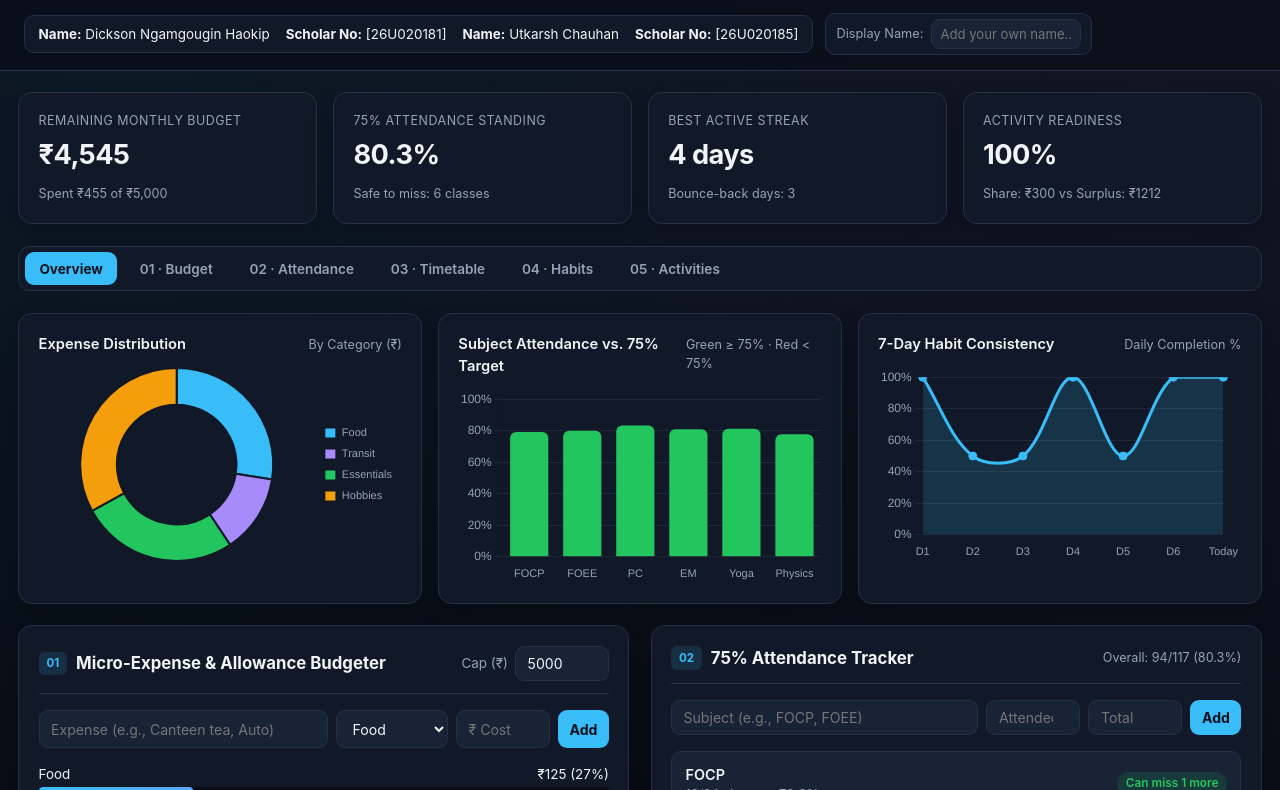
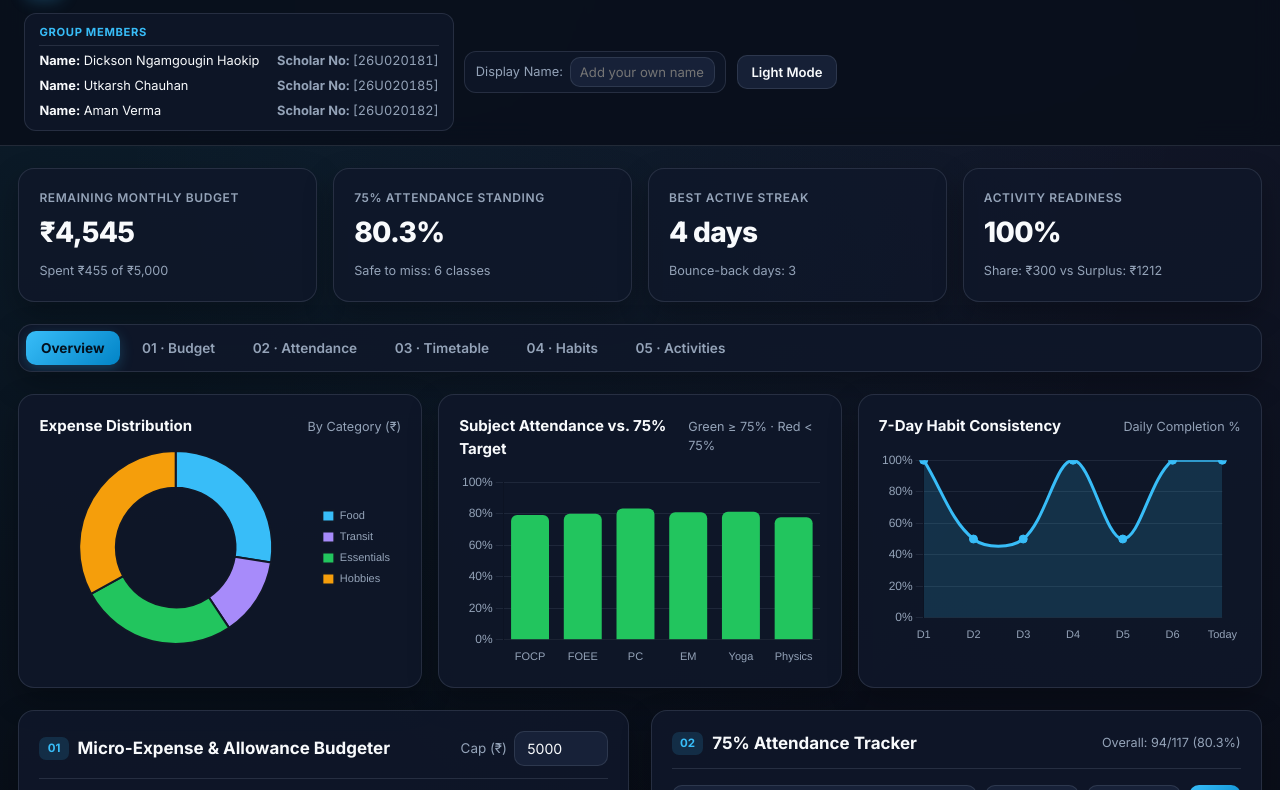
Before and after one commit to dkhk06/focp-student-hub, a plain HTML site: page index.html in a window 1280 px wide. Shown: the part 63-853 px from the top of the page. Drawn offline with nearby package versions, Linux system fonts and the light colour scheme.

Commit message:
Order group members one per line with Group Members header

```diff
--- a/index.html
+++ b/index.html
@@ -1,28 +1,26 @@
 <!DOCTYPE html>
-<html lang="en">
+<html lang="en" data-theme="dark">
 
 <head>
     <meta charset="UTF-8" />
     <meta name="viewport" content="width=device-width, initial-scale=1.0" />
     <title>CampusPulse — Visual Student Analytics, Timetable & Planner</title>
+    <link rel="preconnect" href="https://fonts.googleapis.com" />
+    <link rel="preconnect" href="https://fonts.gstatic.com" crossorigin />
+    <link href="https://fonts.googleapis.com/css2?family=Inter:wght@400;500;600;700;800;900&display=swap"
+        rel="stylesheet" />
     <link rel="stylesheet" href="style.css" />
     <script src="https://cdn.jsdelivr.net/npm/chart.js@4.4.4/dist/chart.umd.min.js"></script>
 </head>
 
 <body>
-    <!-- Split Curtain Intro (D / U on left, K / K on right) -->
+    <!-- Split Curtain Intro (Student hub) -->
     <div id="curtain-intro" class="curtain-overlay" aria-hidden="true">
         <div class="curtain-half curtain-left">
-            <div class="curtain-stack curtain-stack-left">
-                <span class="curtain-letter">D</span>
-                <span class="curtain-sub">U</span>
-            </div>
+            <span class="curtain-word curtain-word-left">Student hub</span>
         </div>
         <div class="curtain-half curtain-right">
-            <div class="curtain-stack curtain-stack-right">
-                <span class="curtain-letter">K</span>
-                <span class="curtain-sub">K</span>
-            </div>
+            <span class="curtain-word curtain-word-right">Student hub</span>
         </div>
     </div>
 
@@ -39,17 +37,32 @@
 
         <div class="header-right">
             <div class="student-meta">
-                <span><strong>Name:</strong> Dickson Ngamgougin Haokip</span>
-                <span><strong>Scholar No:</strong> [26U020181]</span>
-                <span><strong>Name:</strong> Utkarsh Chauhan</span>
-                <span><strong>Scholar No:</strong> [26U020185]</span>
+                <div class="meta-header">Group Members</div>
+                <div class="member-row">
+                    <span><strong>Name:</strong> Dickson Ngamgougin Haokip</span>
+                    <span class="scholar-tag"><strong>Scholar No:</strong> [26U020181]</span>
+                </div>
+                <div class="member-row">
+                    <span><strong>Name:</strong> Utkarsh Chauhan</span>
+                    <span class="scholar-tag"><strong>Scholar No:</strong> [26U020185]</span>
+                </div>
+                <div class="member-row">
+                    <span><strong>Name:</strong> Aman Verma</span>
+                    <span class="scholar-tag"><strong>Scholar No:</strong> [26U020182]</span>
+                </div>
             </div>
+
             <div class="custom-name-box">
                 <label for="custom-display-name">Display Name:</label>
                 <input type="text" id="custom-display-name" placeholder="Add your own name..."
                     aria-label="Add your own name" />
                 <span id="custom-name-tag" class="custom-name-pill" hidden></span>
             </div>
+
+            <button type="button" id="theme-toggle" class="btn-secondary theme-btn"
+                aria-label="Toggle dark or light mode">
+                Light Mode
+            </button>
         </div>
     </header>
 
@@ -290,7 +303,7 @@
         <footer class="footer-actions">
             <span class="hint">Data persists automatically in browser storage (<code>localStorage</code>)</span>
             <div class="footer-btns">
-                <button id="replay-curtain" class="btn-secondary">Replay D | K Curtain</button>
+                <button id="replay-curtain" class="btn-secondary">Replay Intro</button>
                 <button id="reset-demo" class="btn-secondary">Reset Sample Data</button>
             </div>
         </footer>
--- a/style.css
+++ b/style.css
@@ -1,20 +1,52 @@
 :root {
-    --bg: #080c14;
-    --surface: #111827;
-    --surface-2: #192336;
-    --surface-hover: #212e47;
-    --text: #f1f5f9;
+    --bg: #070b14;
+    --bg-glow-1: rgba(56, 189, 248, 0.11);
+    --bg-glow-2: rgba(129, 140, 248, 0.09);
+    --surface: rgba(15, 23, 42, 0.88);
+    --surface-2: rgba(24, 35, 58, 0.92);
+    --surface-hover: rgba(34, 49, 79, 0.96);
+    --text: #f8fafc;
     --muted: #94a3b8;
     --accent: #38bdf8;
-    --accent-soft: rgba(56, 189, 248, 0.14);
+    --accent-strong: #0284c7;
+    --accent-text: #03101d;
+    --accent-soft: rgba(56, 189, 248, 0.15);
     --green: #22c55e;
-    --green-soft: rgba(34, 197, 94, 0.14);
+    --green-soft: rgba(34, 197, 94, 0.15);
     --amber: #f59e0b;
-    --amber-soft: rgba(245, 158, 11, 0.14);
+    --amber-soft: rgba(245, 158, 11, 0.15);
     --red: #f87171;
-    --red-soft: rgba(248, 113, 113, 0.14);
-    --border: #253147;
-    --radius: 14px;
+    --red-soft: rgba(248, 113, 113, 0.15);
+    --border: rgba(148, 163, 184, 0.18);
+    --topbar-bg: rgba(9, 14, 26, 0.86);
+    --curtain-bg: linear-gradient(135deg, #0c1528 0%, #060a12 100%);
+    --shadow: 0 12px 30px rgba(0, 0, 0, 0.28);
+    --radius: 16px;
+}
+
+:root[data-theme="light"] {
+    --bg: #f4f7fb;
+    --bg-glow-1: rgba(2, 132, 199, 0.08);
+    --bg-glow-2: rgba(99, 102, 241, 0.07);
+    --surface: rgba(255, 255, 255, 0.94);
+    --surface-2: #f1f5f9;
+    --surface-hover: #e2e8f0;
+    --text: #0f172a;
+    --muted: #475569;
+    --accent: #0284c7;
+    --accent-strong: #0369a1;
+    --accent-text: #ffffff;
+    --accent-soft: rgba(2, 132, 199, 0.12);
+    --green: #16a34a;
+    --green-soft: rgba(22, 163, 74, 0.12);
+    --amber: #d97706;
+    --amber-soft: rgba(217, 119, 6, 0.12);
+    --red: #dc2626;
+    --red-soft: rgba(220, 38, 38, 0.12);
+    --border: rgba(15, 23, 42, 0.12);
+    --topbar-bg: rgba(255, 255, 255, 0.88);
+    --curtain-bg: linear-gradient(135deg, #e0f2fe 0%, #f8fafc 100%);
+    --shadow: 0 10px 25px rgba(15, 23, 42, 0.06);
 }
 
 * {
@@ -26,15 +58,16 @@
 
 body {
     background:
-        radial-gradient(circle at 10% 0%, rgba(56, 189, 248, 0.09), transparent 35%),
-        radial-gradient(circle at 90% 5%, rgba(167, 139, 250, 0.07), transparent 35%),
+        radial-gradient(circle at 12% 0%, var(--bg-glow-1), transparent 38%),
+        radial-gradient(circle at 88% 4%, var(--bg-glow-2), transparent 38%),
         var(--bg);
     color: var(--text);
     line-height: 1.5;
     min-height: 100vh;
+    transition: background-color 0.25s ease, color 0.25s ease;
 }
 
-/* Split Curtain Intro (D | K) */
+/* Split Curtain Intro ("Student hub") */
 .curtain-overlay {
     position: fixed;
     inset: 0;
@@ -50,45 +83,47 @@ body {
 }
 
 .curtain-half {
+    position: relative;
     width: 50%;
     height: 100%;
-    background: linear-gradient(180deg, #0b1324 0%, #060911 100%);
-    display: flex;
-    align-items: center;
-    transition: transform 0.9s cubic-bezier(0.77, 0, 0.175, 1);
+    background: var(--curtain-bg);
+    overflow: hidden;
+    transition: transform 1.65s cubic-bezier(0.22, 1, 0.36, 1);
     will-change: transform;
 }
 
 .curtain-left {
-    justify-content: flex-end;
     border-right: 1px solid rgba(56, 189, 248, 0.35);
-    box-shadow: inset -18px 0 36px rgba(0, 0, 0, 0.55);
 }
 
 .curtain-right {
-    justify-content: flex-start;
     border-left: 1px solid rgba(56, 189, 248, 0.35);
-    box-shadow: inset 18px 0 36px rgba(0, 0, 0, 0.55);
 }
 
-.curtain-letter {
-    font-size: clamp(4.5rem, 12vw, 9.5rem);
+.curtain-word {
+    position: absolute;
+    top: 50%;
+    transform: translateY(-50%);
+    font-size: clamp(2.4rem, 7vw, 5.5rem);
     font-weight: 900;
-    line-height: 1;
-    letter-spacing: -0.04em;
-    background: linear-gradient(135deg, #f8fafc 15%, var(--accent) 85%);
+    letter-spacing: -0.03em;
+    white-space: nowrap;
+    background: linear-gradient(135deg, var(--text) 15%, var(--accent) 88%);
     -webkit-background-clip: text;
     background-clip: text;
     color: transparent;
     user-select: none;
 }
 
-.curtain-left .curtain-letter {
-    padding-right: 0.14em;
+/* Aligns "Student hub" as one continuous word across the 50% split */
+.curtain-word-left {
+    left: 100%;
+    transform: translate(-50%, -50%);
 }
 
-.curtain-right .curtain-letter {
-    padding-left: 0.14em;
+.curtain-word-right {
+    left: 0;
+    transform: translate(-50%, -50%);
 }
 
 .curtain-overlay.open .curtain-left {
@@ -101,8 +136,8 @@ body {
 
 /* Header & Layout */
 .topbar {
-    background: rgba(10, 15, 26, 0.94);
-    backdrop-filter: blur(10px);
+    background: var(--topbar-bg);
+    backdrop-filter: blur(14px);
     border-bottom: 1px solid var(--border);
     padding: 0.9rem 1.5rem;
     display: flex;
@@ -123,21 +158,23 @@ body {
 }
 
 .brand-mark {
-    width: 38px;
-    height: 38px;
-    border-radius: 10px;
-    background: linear-gradient(135deg, var(--accent), #0284c7);
-    color: #04101d;
+    width: 40px;
+    height: 40px;
+    border-radius: 12px;
+    background: linear-gradient(135deg, var(--accent), var(--accent-strong));
+    color: var(--accent-text);
     font-weight: 800;
     display: grid;
     place-items: center;
-    font-size: 0.92rem;
+    font-size: 0.95rem;
     flex-shrink: 0;
+    box-shadow: 0 6px 16px rgba(56, 189, 248, 0.25);
 }
 
 .brand h1 {
-    font-size: 1.2rem;
-    letter-spacing: -0.02em;
+    font-size: 1.22rem;
+    font-weight: 800;
+    letter-spacing: -0.025em;
 }
 
 .subtitle {
@@ -149,10 +186,10 @@ body {
     background: var(--accent-soft);
     color: var(--accent);
     border: 1px solid rgba(56, 189, 248, 0.35);
-    padding: 0.22rem 0.65rem;
+    padding: 0.24rem 0.7rem;
     border-radius: 999px;
-    font-size: 0.76rem;
-    font-weight: 600;
+    font-size: 0.75rem;
+    font-weight: 700;
     white-space: nowrap;
 }
 
@@ -160,18 +197,42 @@ body {
     display: flex;
     flex-wrap: wrap;
     align-items: center;
-    gap: 0.75rem;
+    gap: 0.65rem;
 }
 
 .student-meta {
     display: flex;
-    flex-wrap: wrap;
-    gap: 1rem;
-    font-size: 0.84rem;
+    flex-direction: column;
+    gap: 0.35rem;
+    font-size: 0.8rem;
     background: var(--surface);
-    padding: 0.5rem 0.85rem;
-    border-radius: 10px;
+    padding: 0.6rem 0.9rem;
+    border-radius: 12px;
     border: 1px solid var(--border);
+    min-width: 340px;
+}
+
+.meta-header {
+    font-size: 0.7rem;
+    font-weight: 700;
+    text-transform: uppercase;
+    letter-spacing: 0.06em;
+    color: var(--accent);
+    padding-bottom: 0.25rem;
+    border-bottom: 1px solid var(--border);
+}
+
+.member-row {
+    display: flex;
+    justify-content: space-between;
+    align-items: center;
+    gap: 1.1rem;
+    white-space: nowrap;
+}
+
+.scholar-tag {
+    color: var(--muted);
+    font-variant-numeric: tabular-nums;
 }
 
 .custom-name-box {
@@ -180,7 +241,7 @@ body {
     gap: 0.45rem;
     background: var(--surface);
     padding: 0.35rem 0.65rem;
-    border-radius: 10px;
+    border-radius: 12px;
     border: 1px solid var(--border);
     font-size: 0.8rem;
     color: var(--muted);
@@ -189,8 +250,8 @@ body {
 .custom-name-box input {
     padding: 0.35rem 0.55rem;
     font-size: 0.82rem;
-    width: 150px;
-    min-width: 110px;
+    width: 145px;
+    min-width: 105px;
 }
 
 .custom-name-pill {
@@ -204,10 +265,16 @@ body {
     white-space: nowrap;
 }
 
+.theme-btn {
+    font-size: 0.82rem;
+    font-weight: 600;
+    padding: 0.52rem 0.85rem;
+}
+
 .container {
     max-width: 1280px;
-    margin: 1.35rem auto;
-    padding: 0 1.15rem 3rem;
+    margin: 1.4rem auto;
+    padding: 0 1.15rem 3.2rem;
     display: flex;
     flex-direction: column;
     gap: 1.35rem;
@@ -224,21 +291,28 @@ body {
     background: var(--surface);
     border: 1px solid var(--border);
     border-radius: var(--radius);
-    padding: 1.2rem;
-    box-shadow: 0 10px 25px rgba(0, 0, 0, 0.22);
+    padding: 1.25rem;
+    box-shadow: var(--shadow);
+    transition: border-color 0.2s ease, transform 0.2s ease, background-color 0.25s ease;
+}
+
+.kpi-card:hover {
+    border-color: rgba(56, 189, 248, 0.38);
 }
 
 .kpi-label {
     color: var(--muted);
-    font-size: 0.78rem;
+    font-size: 0.75rem;
+    font-weight: 600;
     text-transform: uppercase;
-    letter-spacing: 0.04em;
+    letter-spacing: 0.05em;
 }
 
 .kpi-card h2 {
-    font-size: 1.7rem;
+    font-size: 1.75rem;
+    font-weight: 800;
     margin: 0.25rem 0;
-    letter-spacing: -0.02em;
+    letter-spacing: -0.025em;
 }
 
 .kpi-card small,
@@ -250,12 +324,13 @@ body {
 /* Section Tabs Bar */
 .tabs-bar {
     display: flex;
-    gap: 0.5rem;
+    gap: 0.45rem;
     overflow-x: auto;
-    padding: 0.35rem;
+    padding: 0.4rem;
     background: var(--surface);
     border: 1px solid var(--border);
-    border-radius: 12px;
+    border-radius: 14px;
+    box-shadow: var(--shadow);
     -webkit-overflow-scrolling: touch;
 }
 
@@ -264,8 +339,8 @@ body {
     color: var(--muted);
     font-weight: 600;
     font-size: 0.85rem;
-    padding: 0.52rem 0.9rem;
-    border-radius: 9px;
+    padding: 0.55rem 0.95rem;
+    border-radius: 10px;
     white-space: nowrap;
     transform: none;
 }
@@ -277,9 +352,10 @@ body {
 }
 
 .tab-btn.active {
-    background: var(--accent);
-    color: #04101d;
+    background: linear-gradient(135deg, var(--accent), var(--accent-strong));
+    color: var(--accent-text);
     font-weight: 700;
+    box-shadow: 0 4px 14px rgba(56, 189, 248, 0.24);
 }
 
 /* Single-Tab Focus Layout */
@@ -307,7 +383,7 @@ body {
 .chart-card {
     display: flex;
     flex-direction: column;
-    gap: 0.7rem;
+    gap: 0.75rem;
 }
 
 .chart-title {
@@ -318,8 +394,8 @@ body {
 }
 
 .chart-title h4 {
-    font-size: 0.92rem;
-    font-weight: 600;
+    font-size: 0.94rem;
+    font-weight: 700;
 }
 
 .canvas-box {
@@ -362,12 +438,13 @@ body {
     font-weight: 700;
     color: var(--accent);
     background: var(--accent-soft);
-    padding: 0.2rem 0.5rem;
-    border-radius: 6px;
+    padding: 0.2rem 0.52rem;
+    border-radius: 7px;
 }
 
 .card-header h3 {
-    font-size: 1.05rem;
+    font-size: 1.06rem;
+    font-weight: 700;
 }
 
 .inline-control {
@@ -388,8 +465,8 @@ body {
 input,
 select,
 button {
-    padding: 0.52rem 0.72rem;
-    border-radius: 9px;
+    padding: 0.52rem 0.75rem;
+    border-radius: 10px;
     border: 1px solid var(--border);
     background: var(--surface-2);
     color: var(--text);
@@ -400,6 +477,7 @@ input:focus,
 select:focus {
     outline: none;
     border-color: var(--accent);
+    box-shadow: 0 0 0 3px var(--accent-soft);
 }
 
 input[type="text"] {
@@ -412,16 +490,16 @@ input[type="number"] {
 }
 
 button {
-    background: var(--accent);
-    color: #04101d;
+    background: linear-gradient(135deg, var(--accent), var(--accent-strong));
+    color: var(--accent-text);
     font-weight: 700;
     border: none;
     cursor: pointer;
-    transition: transform 0.12s ease, opacity 0.15s ease;
+    transition: transform 0.14s ease, opacity 0.15s ease, background-color 0.2s ease;
 }
 
 button:hover {
-    opacity: 0.92;
+    opacity: 0.94;
     transform: translateY(-1px);
 }
 
@@ -431,10 +509,14 @@ button:hover {
     border: 1px solid var(--border);
 }
 
+.btn-secondary:hover {
+    background: var(--surface-hover);
+}
+
 .btn-mini {
     padding: 0.28rem 0.58rem;
     font-size: 0.76rem;
-    border-radius: 6px;
+    border-radius: 7px;
     background: var(--surface-hover);
     color: var(--text);
     border: 1px solid var(--border);
@@ -484,7 +566,7 @@ button:hover {
 
 .day-pill.active {
     background: var(--accent);
-    color: #04101d;
+    color: var(--accent-text);
     border-color: var(--accent);
 }
 
@@ -538,7 +620,7 @@ button:hover {
     background: var(--surface-2);
     border: 1px solid var(--border);
     border-left: 3px solid var(--accent);
-    border-radius: 9px;
+    border-radius: 10px;
     padding: 0.6rem 0.68rem;
     display: flex;
     flex-direction: column;
@@ -594,7 +676,7 @@ button:hover {
     display: flex;
     justify-content: space-between;
     font-size: 0.84rem;
-    margin-bottom: 0.2rem;
+    margin-bottom: 0.22rem;
 }
 
 .bar-track {
@@ -606,14 +688,15 @@ button:hover {
 
 .bar-fill {
     height: 100%;
-    background: linear-gradient(90deg, var(--accent), #60a5fa);
+    background: linear-gradient(90deg, var(--accent), #818cf8);
     border-radius: 999px;
 }
 
 .sub-heading {
-    font-size: 0.78rem;
+    font-size: 0.75rem;
+    font-weight: 700;
     text-transform: uppercase;
-    letter-spacing: 0.04em;
+    letter-spacing: 0.05em;
     color: var(--muted);
     margin-bottom: 0.5rem;
 }
@@ -630,9 +713,9 @@ button:hover {
 
 .item-list li {
     background: var(--surface-2);
-    border: 1px solid rgba(255, 255, 255, 0.03);
+    border: 1px solid var(--border);
     padding: 0.58rem 0.75rem;
-    border-radius: 9px;
+    border-radius: 10px;
     display: flex;
     justify-content: space-between;
     align-items: center;
@@ -653,7 +736,7 @@ button:hover {
 .att-card {
     background: var(--surface-2);
     border: 1px solid var(--border);
-    border-radius: 10px;
+    border-radius: 12px;
     padding: 0.7rem 0.85rem;
     display: flex;
     flex-direction: column;
@@ -668,7 +751,7 @@ button:hover {
 }
 
 .att-title {
-    font-weight: 600;
+    font-weight: 700;
     font-size: 0.9rem;
 }
 
@@ -686,7 +769,7 @@ button:hover {
 .status-pill {
     font-size: 0.74rem;
     font-weight: 600;
-    padding: 0.18rem 0.52rem;
+    padding: 0.18rem 0.55rem;
     border-radius: 999px;
     white-space: nowrap;
 }
@@ -780,7 +863,7 @@ table.data-table th:first-child {
     background: var(--surface-2);
     border: 1px solid var(--border);
     padding: 0.68rem 0.88rem;
-    border-radius: 9px;
+    border-radius: 10px;
     margin-bottom: 0.75rem;
     display: flex;
     flex-wrap: wrap;
@@ -850,6 +933,16 @@ table.data-table th:first-child {
     }
 
     .kpi-card h2 {
-        font-size: 1.48rem;
+        font-size: 1.5rem;
+    }
+
+    .student-meta {
+        min-width: 0;
+    }
+
+    .member-row {
+        white-space: normal;
+        flex-wrap: wrap;
+        gap: 0.25rem 0.75rem;
     }
 }
```
